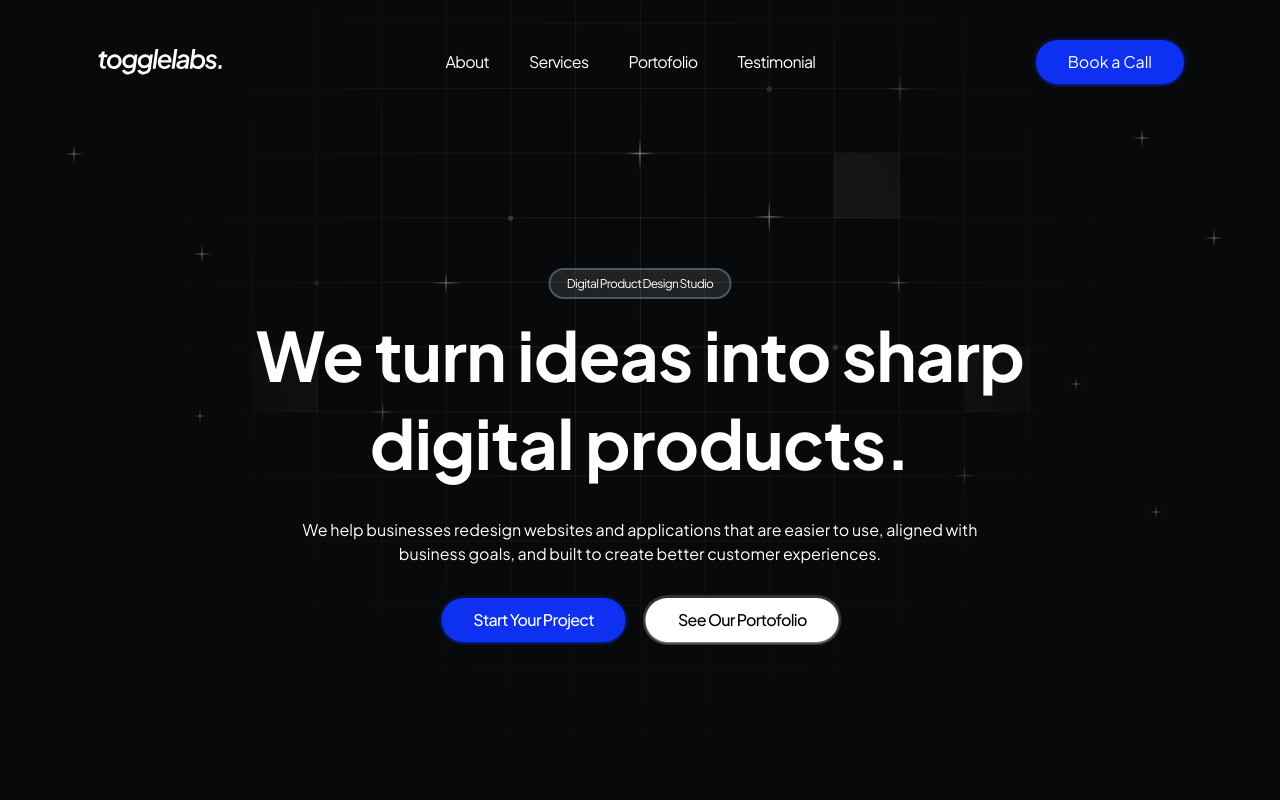
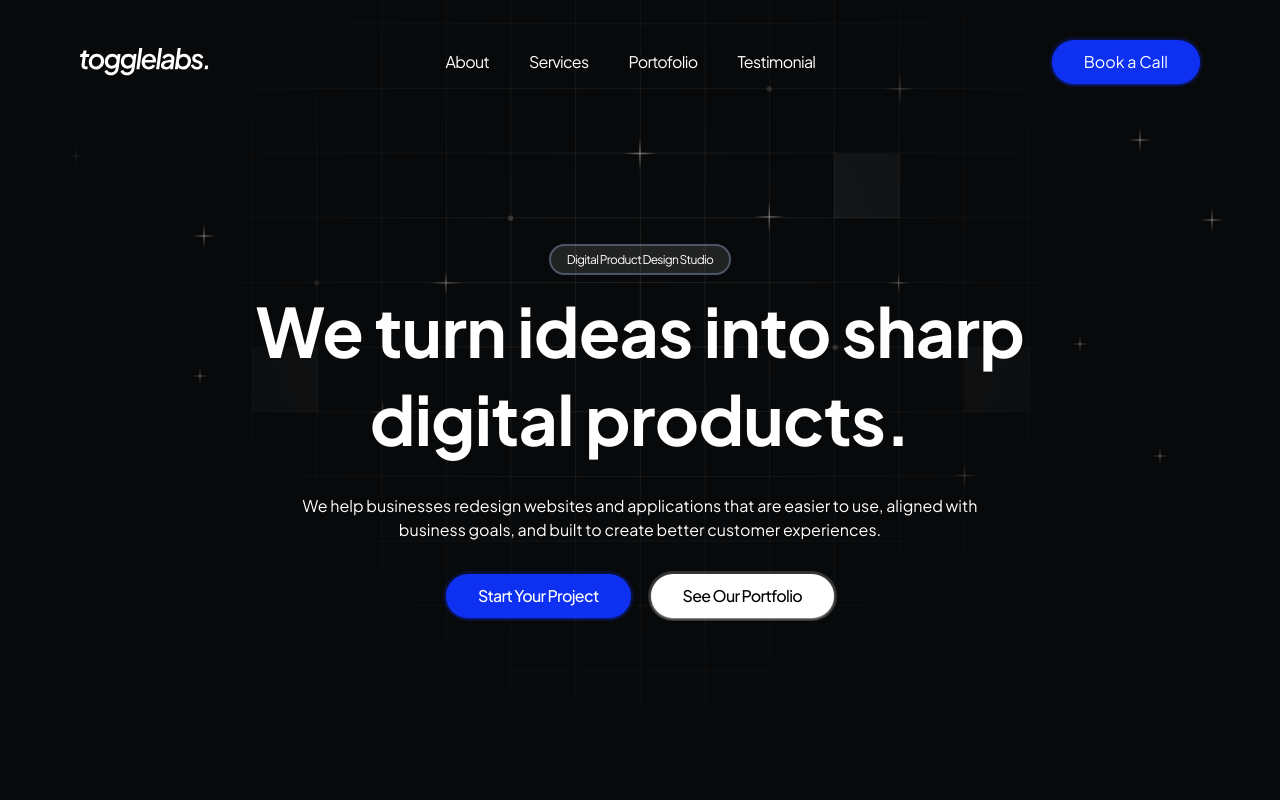
Before and after one commit to ardigiandi/togglelabs-next, a Next.js app: page / in a window 1280 px wide. Shown: the top 800 px of the page. Built offline with nearby package versions, Linux system fonts and the light colour scheme.

Commit message:
add : fix navabr

```diff
--- /dev/null
+++ b/app/[components]/Hero.tsx
@@ -0,0 +1,92 @@
+import Image from "next/image";
+
+type Star = {
+  position: string;
+  size: string;
+  delay: string;
+  duration: string;
+};
+
+const stars: Star[] = [
+  // Kiri
+  { position: "left-16 top-36", size: "w-6", delay: "0s", duration: "3.5s" },
+  { position: "left-48 top-56", size: "w-6", delay: "1.2s", duration: "4.5s" },
+  { position: "left-48 top-92", size: "w-4", delay: "2s", duration: "5s" },
+  // Kanan
+  { position: "right-32 top-32", size: "w-6", delay: "0.6s", duration: "4s" },
+  { position: "right-14 top-52", size: "w-6", delay: "1.8s", duration: "3.8s" },
+  { position: "right-48 top-84", size: "w-4", delay: "2.4s", duration: "4.8s" },
+  { position: "right-28 top-112", size: "w-4", delay: "3s", duration: "5.2s" },
+];
+
+export default function Hero() {
+  return (
+    <section className="relative flex min-h-screen items-center justify-center overflow-hidden px-4 pt-32 pb-16">
+      <Image
+        src="/images/pettern.svg"
+        alt=""
+        fill
+        priority
+        aria-hidden="true"
+        className="z-0 object-cover"
+      />
+
+      <div
+        className="pointer-events-none absolute inset-0 z-0 hidden md:block"
+        aria-hidden="true"
+      >
+        {stars.map((star, i) => (
+          <img
+            key={i}
+            src="/images/star.svg"
+            alt=""
+            width={24}
+            height={24}
+            className={`absolute h-auto animate-twinkle ${star.position} ${star.size}`}
+            style={{
+              animationDelay: star.delay,
+              animationDuration: star.duration,
+            }}
+          />
+        ))}
+      </div>
+
+      {/* Content */}
+      <div className="relative z-10 w-full max-w-205 text-center">
+        <span className="rounded-full border-2 border-gray-600 bg-white/10 px-4 py-1.5 text-xs leading-4 tracking-primary">
+          Digital Product Design Studio
+        </span>
+
+        <div className="mt-4 flex flex-col items-center gap-8">
+          <h1
+            id="scramble-text-original"
+            className="text-[40px] font-bold leading-tight tracking-primary sm:text-[56px] lg:text-[68px] lg:leading-22"
+          >
+            We turn ideas into sharp digital products.
+          </h1>
+
+          <p className="max-w-169 text-base font-normal leading-6">
+            We help businesses redesign websites and applications that are
+            easier to use, aligned with business goals, and built to create
+            better customer experiences.
+          </p>
+
+          <div className="flex flex-col gap-5 sm:flex-row">
+            <a
+              href="#"
+              className="rounded-full bg-primary px-8 py-2.5 text-base font-medium leading-6 tracking-primary shadow-custom"
+            >
+              Start Your Project
+            </a>
+            <a
+              href="#"
+              className="rounded-full bg-white px-8 py-2.5 text-base font-medium leading-6 tracking-primary text-black shadow-custom2"
+            >
+              See Our Portfolio
+            </a>
+          </div>
+        </div>
+      </div>
+    </section>
+  );
+}
--- a/app/[components]/HowWeHelp.tsx
+++ b/app/[components]/HowWeHelp.tsx
@@ -1,3 +1,5 @@
+import Image from "next/image";
+
 export default function HowWeHelp() {
   return (
     <div className="w-full md:max-w-6xl md:mx-auto mt-32 flex flex-col gap-12 px-5 lg:px-0">
@@ -19,7 +21,14 @@ export default function HowWeHelp() {
           <div className="flex flex-col gap-4 bg-transparent">
             <div className="bg-transparent">
               <div className="bg-biru p-3 rounded-xl w-fit">
-                <img src="/images/design.svg" alt="" className="w-6 bg-biru" />
+                <Image
+                  src="/images/design.svg"
+                  alt=""
+                  className="w-6 bg-biru"
+                  width={100}
+                  height={100}
+                  priority
+                />
               </div>
             </div>
             <h1 className="text-lg md:text-xl font-semibold leading-5 tracking-primary bg-transparent">
@@ -34,7 +43,14 @@ export default function HowWeHelp() {
           <div className="flex flex-col gap-4 bg-transparent">
             <div className="bg-transparent">
               <div className="bg-biru p-3 rounded-xl w-fit">
-                <img src="/images/code.svg" alt="" className="w-6 bg-biru" />
+                <Image
+                  src="/images/code.svg"
+                  alt=""
+                  className="w-6 bg-biru"
+                  width={100}
+                  height={100}
+                  priority
+                />
               </div>
             </div>
             <h1 className="text-lg md:text-xl font-semibold leading-5 tracking-primary bg-transparent">
--- a/app/[layouts]/Navbar.tsx
+++ b/app/[layouts]/Navbar.tsx
@@ -1,135 +1,28 @@
 import Image from "next/image";
+import Link from "next/link";
 import DesktopNavbar from "../[components]/DesktopNavbar";
 import MobileNavbar from "../[components]/MobileNavbar";
-import Link from "next/link";
 
 export default function Navbar() {
   return (
-    <div className="relative min-h-screen overflow-hidden">
-      <Image
-        src="/images/pettern.svg"
-        alt=""
-        fill
-        className="object-cover z-0"
-        priority
-      />
+    <header className="absolute top-10 left-0 right-0 z-50">
+      <nav className="max-w-6xl mx-auto flex justify-between items-center px-4">
+        <Link href="/" aria-label="Toggle Labs - Beranda">
+          <Image
+            src="/images/togglelabss.svg"
+            alt="Toggle Labs"
+            width={129}
+            height={40}
+            priority
+          />
+        </Link>
 
-      <div className="absolute top-10 inset-x-0 px-5 lg:px-24 flex items-center justify-between">
-        <div className="relative w-32.25 h-6.5">
-          <Link href="/">
-            <Image
-              src="/images/togglelabss.svg"
-              alt=""
-              fill
-              sizes="129px"
-              priority
-            />
-          </Link>
-        </div>
-
-        {/* Desktop Navbar */}
         <DesktopNavbar />
 
         <div className="block md:hidden">
           <MobileNavbar />
         </div>
-      </div>
-
-      <div className="absolute left-0 top-36 hidden lg:block">
-        <Image
-          src="/images/star.svg"
-          alt=""
-          width={10}
-          height={10}
-          className="relative w-5 left-16 animate-twinkle"
-          style={{ animationDelay: "2s", animationDuration: "5s" }}
-        />
-        <Image
-          src="/images/star.svg"
-          alt=""
-          width={10}
-          height={10}
-          className="relative w-5 top-20 left-48 animate-twinkle"
-          style={{ animationDelay: "1.2s", animationDuration: "4.5s" }}
-        />
-        <Image
-          src="/images/star.svg"
-          alt=""
-          width={10}
-          height={10}
-          className="relative  top-56 left-48 w-4 animate-twinkle"
-          style={{ animationDelay: "2s", animationDuration: "5s" }}
-        />
-      </div>
-
-      <div className="absolute right-0 top-32 hidden lg:block">
-        <Image
-          src="/images/star.svg"
-          alt=""
-          width={10}
-          height={10}
-          className="relative w-5 right-32 animate-twinkle"
-          style={{ animationDelay: "0.6s", animationDuration: "4s" }}
-        />
-        <Image
-          src="/images/star.svg"
-          alt=""
-          width={10}
-          height={10}
-          className="relative w-5 top-20 right-14 animate-twinkle"
-          style={{ animationDelay: "1.8s", animationDuration: "3.8s" }}
-        />
-        <Image
-          src="/images/star.svg"
-          alt=""
-          width={10}
-          height={10}
-          className="relative top-52 right-48 w-4 animate-twinkle"
-          style={{ animationDelay: "2.4s", animationDuration: "4.8s" }}
-        />
-        <Image
-          src="/images/star.svg"
-          alt=""
-          width={10}
-          height={10}
-          className="relative top-80 right-28 w-4 animate-twinkle"
-          style={{ animationDelay: "3s", animationDuration: "5.2s" }}
-        />
-      </div>
-
-      <div
-        className="absolute top-1/2 md:top-1/3 lg:top-1/2 left-1/2  -translate-x-1/2 -translate-y-1/2 text-center w-204.75 max-w-[90vw] px-4 mt-5 md:mt-14
-      "
-      >
-        <span className="bg-white/10 py-1.5 px-4 border-gray-600 text-xs leading-4 tracking-primary border-2 rounded-full">
-          Digital Product Design Studio
-        </span>
-
-        <div className="mt-4 flex flex-col gap-8 items-center">
-          <h1 className="text-[40px] md:text-[55px] lg:text-[68px] font-bold leading-tight lg:leading-22 tracking-primary max-w-6xl wrap-break-word">
-            We turn ideas into sharp digital products.
-          </h1>
-          <p className="text-sm lg:text-base leading-6 font-normal w-full md:w-169">
-            We help businesses redesign websites and applications that are
-            easier to use, aligned with business goals, and built to create
-            better customer experiences.
-          </p>
-          <div className="flex flex-col md:flex-row gap-5">
-            <a
-              href="#"
-              className="text-sm lg:text-base leading-6 tracking-primary font-medium bg-primary px-8 py-2.5 rounded-full shadow-custom"
-            >
-              Start Your Project
-            </a>
-            <a
-              href="#"
-              className="text-sm lg:text-base leading-6 tracking-primary font-medium text-black bg-white px-8 py-2.5 rounded-full shadow-custom2"
-            >
-              See Our Portofolio
-            </a>
-          </div>
-        </div>
-      </div>
-    </div>
+      </nav>
+    </header>
   );
 }
--- a/app/globals.css
+++ b/app/globals.css
@@ -1,25 +1,25 @@
 @import "tailwindcss";
 
-@theme{
-    --default-font-family: 'Plus Jakarta Sans', sans-serif;
-    --color-primary: #0E31F1;
-    --color-secondary: #0D0E10;
-    --color-third: #08090A;
-    --color-abu: #8E9093;
-    --color-biru: #0E31F1;
+@theme {
+  --default-font-family: "Plus Jakarta Sans", sans-serif;
+  --color-primary: #0e31f1;
+  --color-secondary: #0d0e10;
+  --color-third: #08090a;
+  --color-abu: #8e9093;
+  --color-biru: #0e31f1;
   --tracking-primary: -0.7px;
   --shadow-custom:
-    0 0 0 3px rgba(14, 49, 241, 0.17),
-    0 1px 2px 0 rgba(14, 49, 241, 0.55);
-    --shadow-custom2: 0 0 0 3px rgba(255,255,255,0.17), 0 1px 2px 0 rgba(255,255,255,0.55);
+    0 0 0 3px rgba(14, 49, 241, 0.17), 0 1px 2px 0 rgba(14, 49, 241, 0.55);
+  --shadow-custom2:
+    0 0 0 3px rgba(255, 255, 255, 0.17), 0 1px 2px 0 rgba(255, 255, 255, 0.55);
 
   --animate-twinkle: twinkle 2s ease-in-out infinite;
-
 }
 
 @keyframes twinkle {
-  0%, 100% {
-    opacity: 0.2;
+  0%,
+  100% {
+    opacity: 0.3;
     transform: scale(0.8);
   }
   50% {
@@ -28,9 +28,9 @@
   }
 }
 
-@layer base{
+@layer base {
   body {
-        background-color: #08090A;
+    background-color: #08090a;
     color: #ffff;
   }
 }
--- a/app/layout.tsx
+++ b/app/layout.tsx
@@ -8,8 +8,8 @@ const jakarta = Plus_Jakarta_Sans({
 });
 
 export const metadata: Metadata = {
-  title: "Tooglelabs",
-  description: "Generated by create next app",
+  title: "tooglelabs",
+  description: "aplikasi togglelabs",
 };
 
 export default function RootLayout({ children }: LayoutProps<"/">) {
--- a/app/page.tsx
+++ b/app/page.tsx
@@ -7,11 +7,13 @@ import Testimonials from "./[components]/Testimonials";
 import WhoWeAre from "./[components]/WhoWeAre";
 import WorkTogether from "./[components]/WorkTogether";
 import Navbar from "./[layouts]/Navbar";
+import Hero from "./[components]/Hero";
 
 export default function Home() {
   return (
     <>
       <Navbar />
+      <Hero />
       <Tech />
       <WhoWeAre />
       <HowWeHelp />
```
Also changed, not shown: app/projects/[slug]/page.tsx (line endings or trailing spaces). Lines whose indentation alone changed are shown as unchanged.
